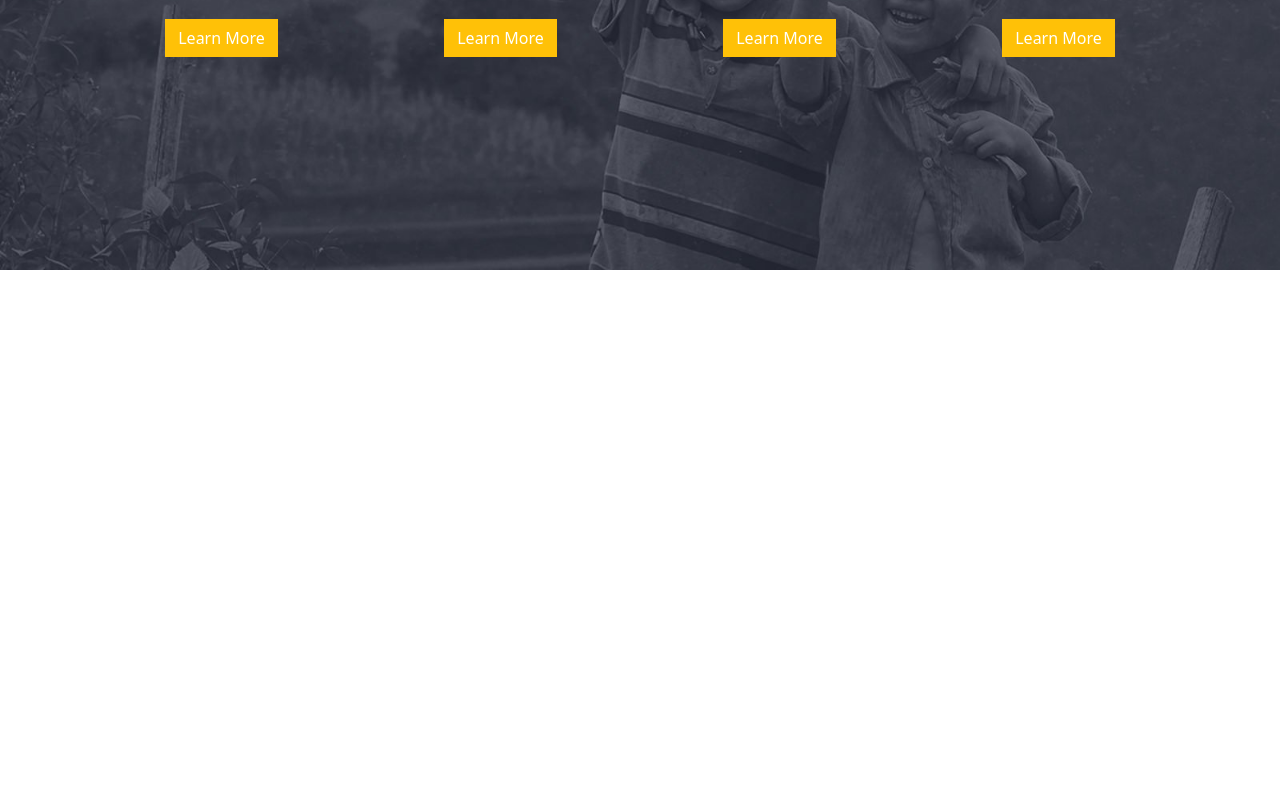
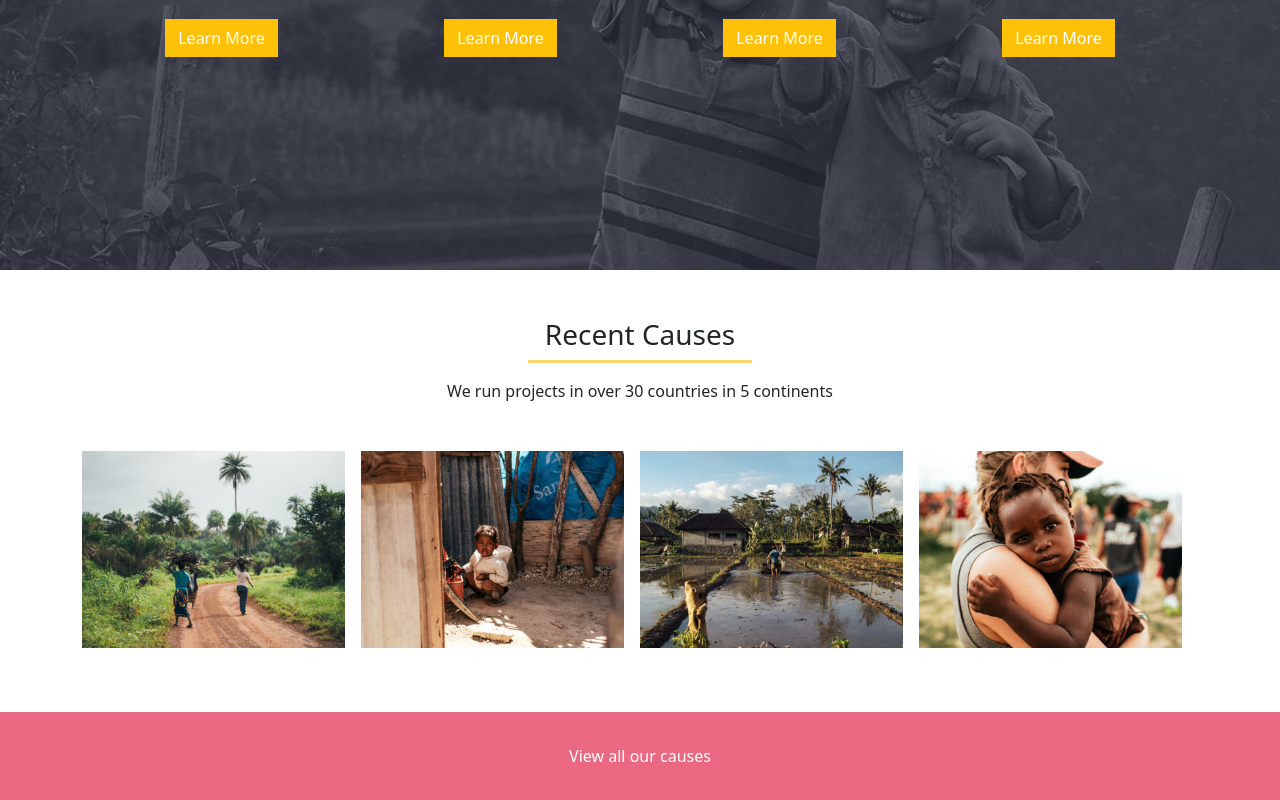
Before and after one commit to giuseppevignanello/proj-html-vuejs, a Vue app: page / in a window 1280 px wide. Shown: the part 1926-2726 px from the top of the page. Before the commit the page ends 2196 px from the top, so only its background shows below. Built offline with nearby package versions, Linux system fonts and the light colour scheme.

Commit message:
add recent causes section

```diff
--- a/src/assets/scss/app.scss
+++ b/src/assets/scss/app.scss
@@ -50,3 +50,7 @@ img {
         background-image: cover;
     }
 }
+
+.viewAll {
+    background-color: $main;
+}
--- a/src/assets/scss/partials/variables.scss
+++ b/src/assets/scss/partials/variables.scss
@@ -1,4 +1,4 @@
-$main: #ed6886;
+$main: #ea6882;
 $secondary: #fcd66c;
 $light: #bababc;
 $lighter: #ffffff;
--- a/src/components/RecentCauses.vue
+++ b/src/components/RecentCauses.vue
@@ -1,18 +1,42 @@
 <script>
 export default {
     name: "RecentCauses",
-    data () {
+    data() {
 
 
-        return {}
+        return {
+            photos_path: [
+                "../../public/img/avada-charity-fair-trade-featured-400x300.jpg",
+                "../../public/img/avada-charity-shelter-featured-400x300.jpg",
+                "../../public/img/avada-charity-farming-featured-400x300.jpg",
+                "../../public/img/avada-charity-vaccines-featured-400x300.jpg"
+
+
+
+            ]
+        }
     }
 }
 </script>
 
 <template>
+    <div class="container">
+        <div class="recentCauses d-flex flex-column align-items-center">
+            <h3 class="mt-5">Recent Causes</h3>
+            <div class="bar mb-3">
+            </div>
+            <span class="mb-5">We run projects in over 30 countries in 5 continents</span>
+            <div class="photos d-flex mb-5">
+                <div class="image me-3" v-for="photo in this.photos_path">
+                    <img :src="photo" alt="">
+                </div>
+            </div>
+        </div>
+    </div>
+    <div class="viewAll mt-3 py-4">
+            <p class="text-center text-white mt-2">View all our causes</p>
+     </div>
 </template>
 
 
-<style lang="scss" scoped>
-
-</style>
+<style lang="scss" scoped></style>
```
